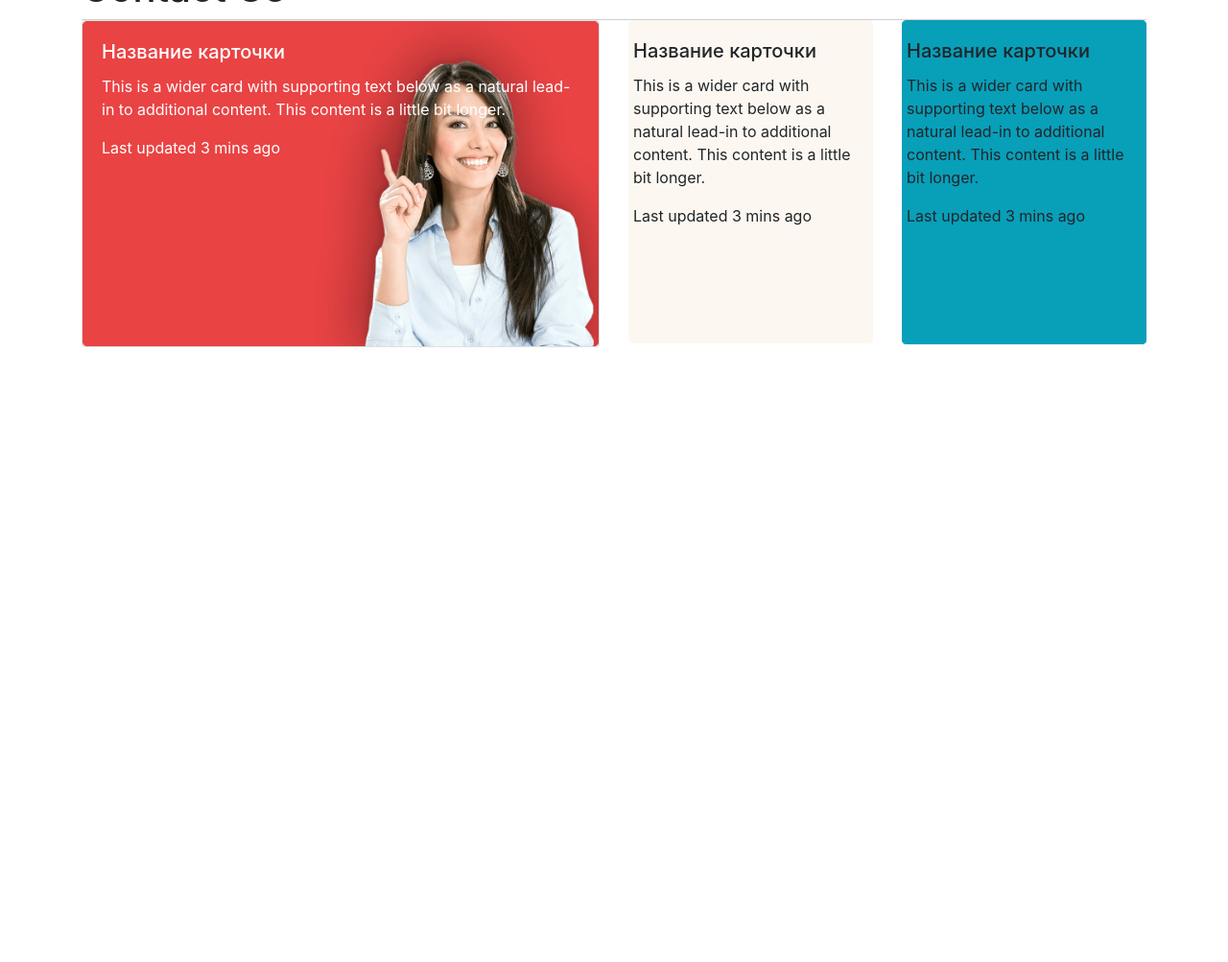
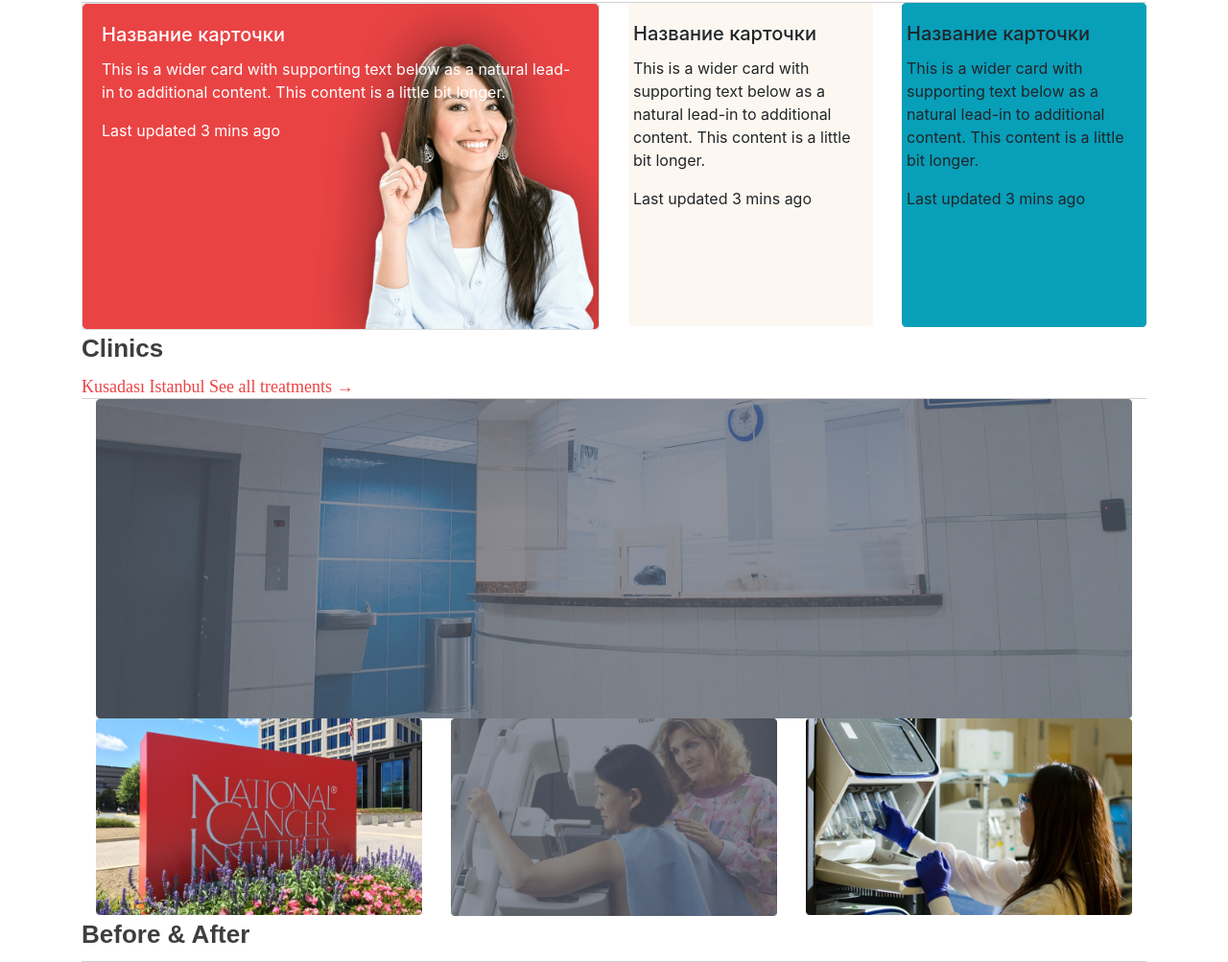
Before and after one commit to TimonHC/Fly4Smile, a plain HTML site: page index.html in a window 1280 px wide. Shown: the part 1726-2729 px from the top of the page at 96% size. Before the commit the page ends 2088 px from the top, so only its background shows below. Drawn offline with nearby package versions, Linux system fonts and the light colour scheme.

Commit message:
i forgot what i did from the last commit

```diff
--- a/index.html
+++ b/index.html
@@ -4,6 +4,7 @@
     <meta charset="UTF-8">
     <title>Fly4Smile</title>
     <link href="style.css" rel="stylesheet">
+    <link rel="stylesheet" type="text/css" href="node_modules/light-carousel/css/styles.css">
     <link rel="stylesheet" href="https://maxcdn.bootstrapcdn.com/bootstrap/4.0.0/css/bootstrap.min.css" integrity="sha384-Gn5384xqQ1aoWXA+058RXPxPg6fy4IWvTNh0E263XmFcJlSAwiGgFAW/dAiS6JXm" crossorigin="anonymous">
     <meta name="viewport" content="width=device-width, initial-scale=1">
     <style type="text/css"> img { max-width: 100%; } </style>
@@ -113,8 +114,8 @@
 <div class="container" id="treatments">
 
     <div id="ct-4" class="align-center-items horizontal-separator">
-        <h1>Treatments</h1>
-        <a href="#">See all treatments &#8594;</a>
+        <h1 class="section-header">Treatments</h1>
+        <a class="header-link" href="#">See all treatments &#8594;</a>
     </div>
 
     <div class="row align-center-items">
@@ -216,7 +217,7 @@
 <div class="container" id="contact-us">
 
     <div id="ct-5" class="align-center-items horizontal-separator">
-        <h1>Contact Us</h1>
+        <h1 class="section-header">Contact Us</h1>
     </div>
 
     <div class="align-center-items">
@@ -271,9 +272,48 @@
 
 </div>
 
+<div class="container" id="clinics">
+
+    <div id="ct-6" class="align-center-items horizontal-separator">
+        <h1 class="section-header">Clinics</h1>
+        <a class="header-link" href="#">Kusadası</a>
+        <a class="header-link" href="#">Istanbul</a>
+        <a class="header-link" href="#">See all treatments &#8594;</a>
+    </div>
+
+    <div class="container align-center-items">
+        <div class="row">
+
+            <div class="col-lg-12">
+                <img src="images/ct-5-img-1.png" alt="clinics-image">
+            </div>
+
+            <div class="col-lg-4">
+                <img src="images/ct-5-img-2.png" alt="clinics-image">
+            </div>
+
+            <div class="col-lg-4">
+                <img src="images/ct-5-img-3.png" alt="clinics-image">
+            </div>
+
+            <div class="col-lg-4">
+                <img src="images/ct-5-img-4.png" alt="clinics-image">
+            </div>
+
+        </div>
+    </div>
+
+</div>
+
+<div class="container" id="before-after">
+
+    <div id="ct-7" class="align-center-items horizontal-separator">
+        <h1 class="section-header">Before & After</h1>
+    </div>
 
 
 
+</div>
 
 
 
--- a/style.css
+++ b/style.css
@@ -305,8 +305,8 @@ color: #EA4344;
 }
 
 /*fifth section*/
-.ct-5 h1{
-    font-family: Prompt, serif;
+.section-header {
+    font-family: Prompt, sans-serif;
     font-style: normal;
     font-weight: 600;
     font-size: 26px;
@@ -314,3 +314,17 @@ color: #EA4344;
 
     color: #3E3E3E;
 }
+
+.header-link {
+    font-family: Montserrat, serif;
+    font-style: normal;
+    font-weight: normal;
+    font-size: 18px;
+    line-height: 22px;
+    /* identical to box height */
+
+
+    /* Red */
+
+    color: #EA4344;
+}
```
Also changed, not shown: images/ct-5-img-1.png (added), images/ct-5-img-2.png (added), images/ct-5-img-3.png (added), images/ct-5-img-4.png (added), images/ct-7-img-11.png (added), images/ct-7-img-12.png (added), images/ct-7-img-21.png (added), images/ct-7-img-22.png (added).
